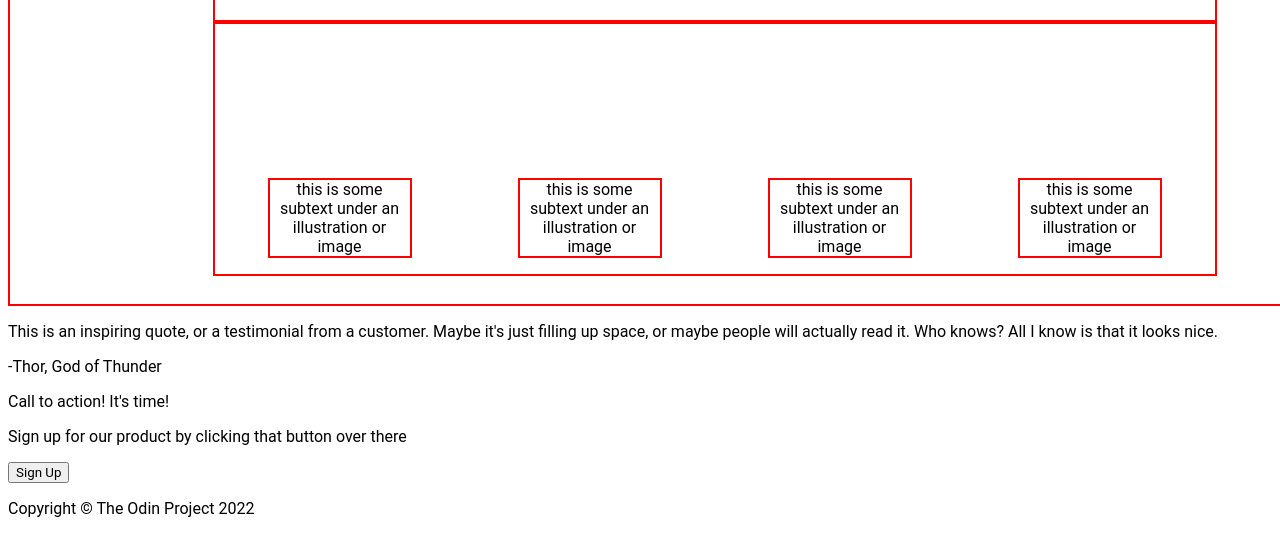
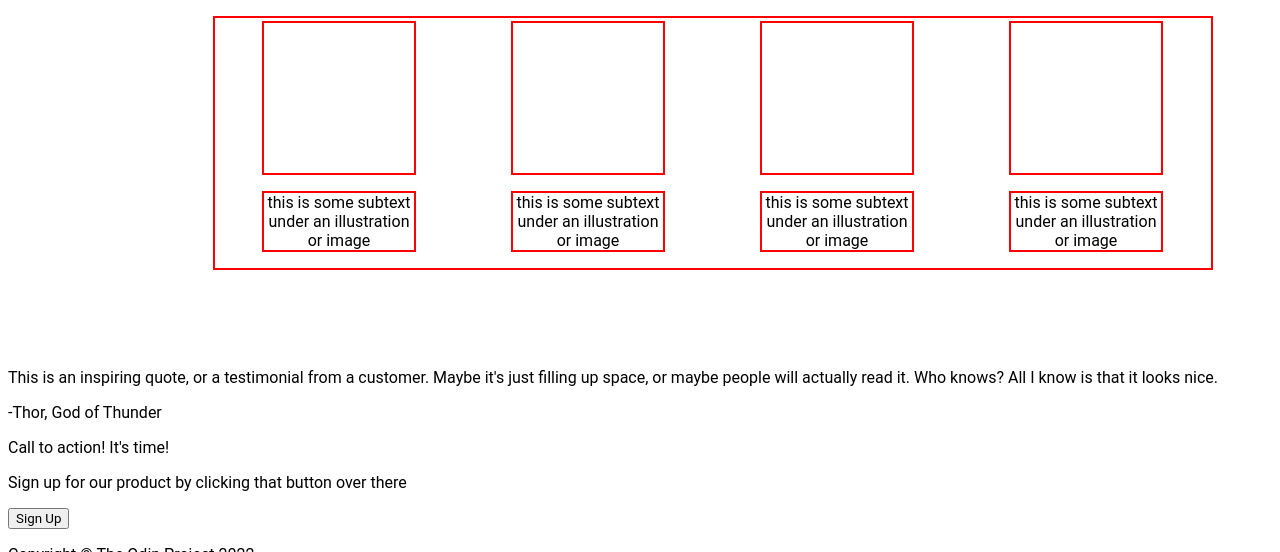
Before and after one commit to Nabin02/landing-page, a plain HTML site: page index.html in a window 1280 px wide. Shown: the part 626-1178 px from the top of the page. Drawn offline with Linux system fonts and the light colour scheme.

Commit message:
Update the second section of th epage with CSS to create and align boxes to the center.

```diff
--- a/index.html
+++ b/index.html
@@ -28,20 +28,38 @@
         </section>
 
         <section class="heading6">
-
             <section class="menu-seven">
                 <div class="menu-eight">
                     <h1 Class="menu-nine">Some random information.</h1>
                 </div>
                 <section class="menu-ten">
-                    <p div class="menu-ten-one">this is some subtext under an illustration or image</p>
-                    <p div class="menu-ten-two">this is some subtext under an illustration or image</p>
-                    <p div class="menu-ten-three">this is some subtext under an illustration or image</p>
-                    <p div class="menu-ten-four">this is some subtext under an illustration or image</p>
+
+                    <div class="box-one">
+                        <div class="menu-ten-one-one"></div>
+                        <div class="box-one-one"></div>
+                        <p div class="menu-ten-one-two">this is some subtext under an illustration or image</p>
+                    </div>
+
+                    <div class="box-two">
+                        <div class="menu-ten-two-one"></div>
+                        <div class="box-two-one"></div>
+                        <p div class="menu-ten-two-two">this is some subtext under an illustration or image</p>
+                    </div>
+
+                    <div class="box-three">
+                        <div class="menu-ten-three-one"></div>
+                        <div class="box-three-one"></div>
+                        <p div class="menu-ten-three-two">this is some subtext under an illustration or image</p>
+                    </div>
+
+                    <div class="box-four">
+                        <div class="menu-ten-four-one"></div>
+                        <div class="box-four-one"></div>
+                        <p div class="menu-ten-four-two">this is some subtext under an illustration or image</p>
+                    </div>
+
                 </section>
-
             </section>
-
         </section>
 
         <section>
--- a/style.css
+++ b/style.css
@@ -96,13 +96,11 @@
 .heading6 {
     display: flex;
     min-width: 1409px;
-    border: 2px solid red;
-    height: 400px;
+    height: 450px;
     justify-content: center;
 }
 
 .menu-eight {
-    border: 2px solid red;
     display: flex;
     justify-content: center;
     min-width: 1000px;
@@ -118,22 +116,30 @@
     display: flex;
     align-items: flex-end;
     justify-content: space-around;
-    align-content: center;
+    /* align-content: center; */
     height: 250px;
 }
 
-.menu-ten-one,
-.menu-ten-two,
-.menu-ten-three,
-.menu-ten-four {
+.box-one-one,
+.box-two-one,
+.box-three-one,
+.box-four-one {
     border: 2px solid red;
-    display: flex;
-    width: 140px;
-    text-align: center;
+    height: 150px;
 }
 
-
-
+.menu-ten-one-two,
+.menu-ten-two-two,
+.menu-ten-three-two,
+.menu-ten-four-two {
+    display: flex;
+    border: 2px solid red;
+    width: 150px;
+    text-align: center;
+    align-items: flex-end;
+    justify-content: space-around;
+    align-content: center;
+}
 
 /*
 
```
